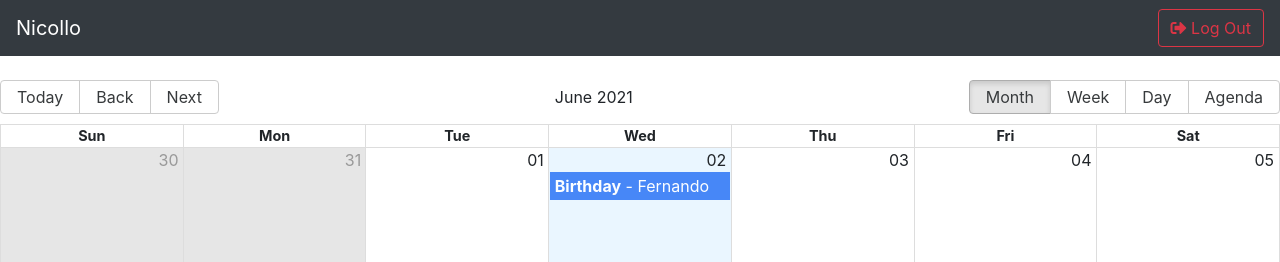
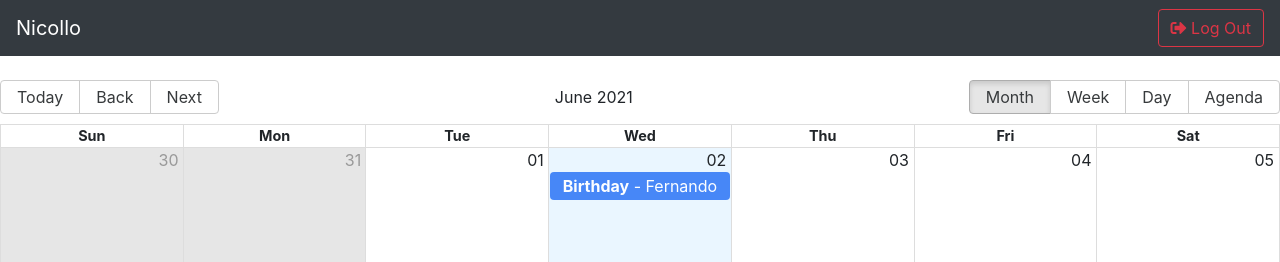
Before and after one commit to bernardogarza/calendar-react-app, a React (Create React App) app: page / in a window 1280 px wide. Shown: the top 262 px of the page. Built offline with nearby package versions, Linux system fonts and the light colour scheme.

Commit message:
Added feature to remove selected event by clicking elsewhere

```diff
--- a/src/components/Calendar/Calendar.jsx
+++ b/src/components/Calendar/Calendar.jsx
@@ -8,7 +8,7 @@ import { useState } from 'react';
 import CalendarModal from '../CalendarModal/CalendarModal';
 import { useDispatch, useSelector } from 'react-redux';
 import { uiOpenModal } from '../../actions/ui';
-import { eventSetActive } from '../../actions/events';
+import { eventCleanActive, eventSetActive } from '../../actions/events';
 import Fab from '../Fab/Fab';
 import DeleteFab from '../DeleteFab/DeleteFab';
 
@@ -17,10 +17,11 @@ const localizer = momentLocalizer(moment);
 const eventStyleGetter = () => {
   const style = {
     backgroundColor: '#367CF7',
-    borderRadius: '0px',
+    borderRadius: '4px',
     opacity: 0.9,
     display: 'block',
     color: 'white',
+    textAlign: 'center',
   };
   return {
     style,
@@ -46,6 +47,10 @@ const Calendar = () => {
     localStorage.setItem('lastView', e);
   };
 
+  const onSelectSlot = () => {
+    dispatch(eventCleanActive());
+  };
+
   return (
     <div className="calendar-screen">
       <Navbar />
@@ -58,6 +63,8 @@ const Calendar = () => {
         onDoubleClickEvent={onDoubleClick}
         components={{ event: CalendarEvent }}
         onView={onViewChange}
+        onSelectSlot={onSelectSlot}
+        selectable
         view={lastView}
         onSelectEvent={onSelectEvent}
       />
--- a/src/components/CalendarModal/CalendarModal.jsx
+++ b/src/components/CalendarModal/CalendarModal.jsx
@@ -125,7 +125,7 @@ const CalendarModal = () => {
       className="modal"
       overlayClassName="modal-background"
     >
-      <h1> New Event </h1>
+      <h1> {activeEvent ? 'Edit Event' : 'New Event'} </h1>
       <hr />
       <form className="container" onSubmit={handleSubmitForm}>
         <div className="form-group">
```
